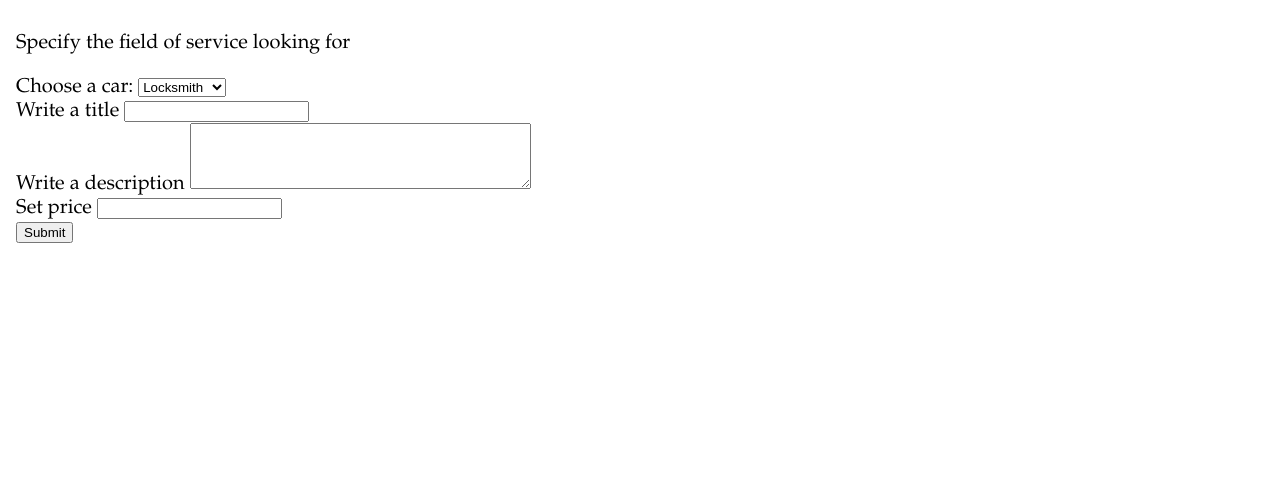
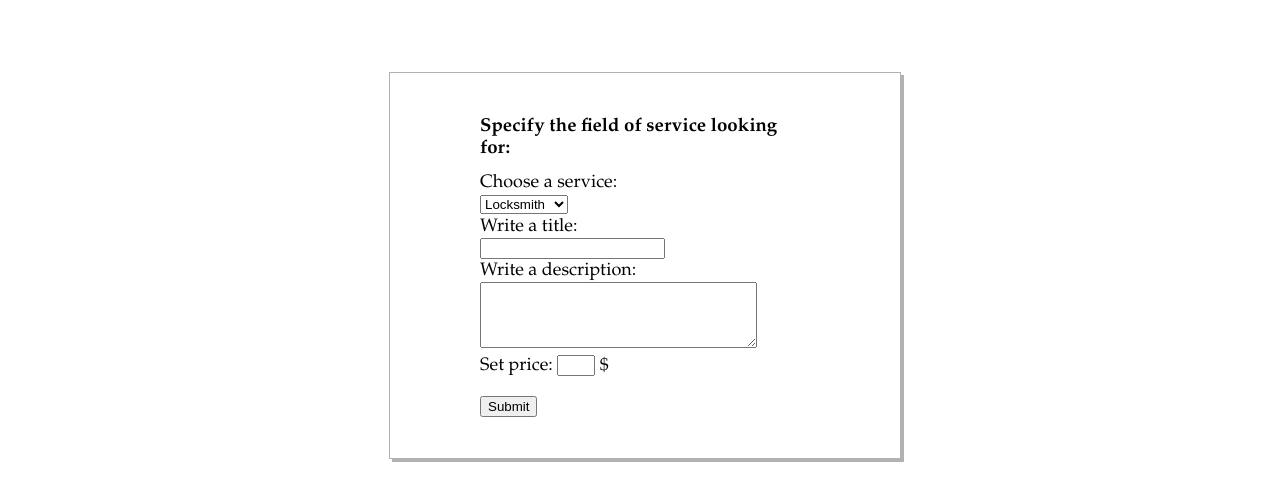
Before and after one commit to nostobunaev/nostobunaev.github.io, a plain HTML site: page serviceC.html in a window 1280 px wide. Shown: the part 55-556 px from the top of the page. Drawn offline with Linux system fonts and the light colour scheme.

Commit message:
Changes in forms

```diff
--- a/serviceC.html
+++ b/serviceC.html
@@ -15,11 +15,11 @@
         <a href="about.html" class="button2">About page</a>
     </div>
     <div class="content">
-        <p>Specify the field of service looking for</p>
+        <h1>Specify the field of service looking for:</h1>
         <form class="formService">
             <div class="fcombobox">
-                <label for="servicecombo">Choose a car:</label>
-                <select name="services" id="servicecombo">
+                <label for="servicecombo">Choose a service:</label>
+                <br><select name="services" id="servicecombo">
                     <option value="locksmith">Locksmith</option>
                     <option value="moving">moving</option>
                     <option value="auto">Auro repair</option>
@@ -30,19 +30,22 @@
                 </select>
             </div>
             <div class="ftitle">
-                <label class="title">Write a title</label>
-                <input type="text" name="title">
+                <label class="title">Write a title:</label>
+                <br><input type="text" name="title">
             </div>
             <div class fdescription>
-                <label class="description">Write a description</label>
-                <textarea rows="4" cols="40" name="description"></textarea>
+                <label class="description">Write a description:</label>
+                <textarea rows="4" cols="32" name="description"></textarea>
             </div>
             <div class="fprice">
-                <label class="price">Set price</label>
+                <label class="price">Set price:</label>
                 <input type="text" name="price">
+                <label:before>$</label:before>
             </div>
 
-            <input type="submit" value="Submit">
+            <div class="submit">
+                <input type="submit" value="Submit">
+            </div>
         </form>
     </div>
 </body>
--- a/style1.css
+++ b/style1.css
@@ -150,12 +150,36 @@ box-shadow: 0 3px rgb(167, 149, 145) inset;
 }
 
 .content {
-    float: left;
+
     color: black;
     text-align: left;
-    padding: 14px 16px;
-    font-size: 20px;
-    text-decoration: none
+    justify-content: center;
+    margin: 5px;
+    box-sizing: border-box;
+    font-size: 18px;
+    text-decoration: none;
+    display: block;
+    width: 40%;
+    padding: 30px 90px 40px 90px;
+    border: 1px solid rgba(0, 0, 0, 0.3);
+    box-shadow: 3px 3px 0 rgba(0, 0, 0, 0.3);
+    position: relative;
+    left: 30%;
+    top: 70px;
+    align-items: center;
+}
+
+.content h1 {
+    font-size: 14pt;
+    font-weight: bold;
+}
+.formService {
+    text-align: left;
+}
+
+.fprice input {
+    width: 30px;
+    margin-bottom: 20px;
 }
 
 .about {
```
Also changed, not shown: about.html (+1 -1 lines), serviceP.html (+1 -1 lines).
